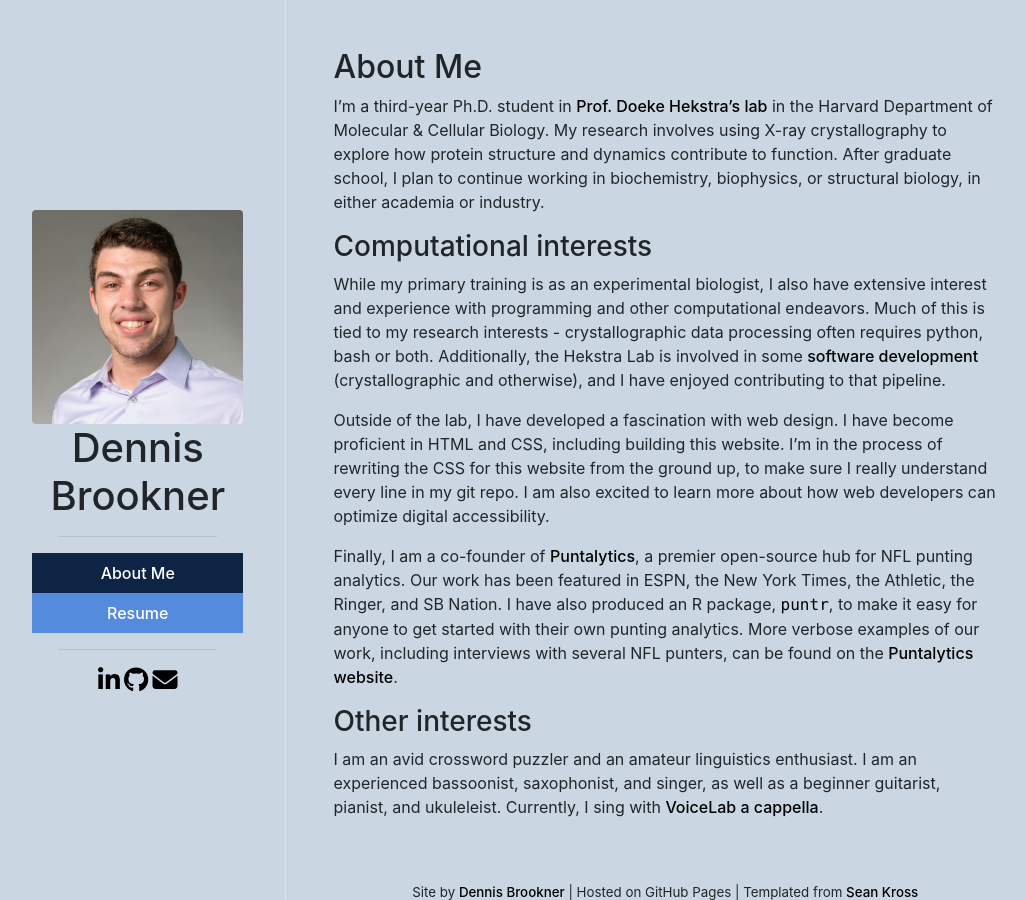
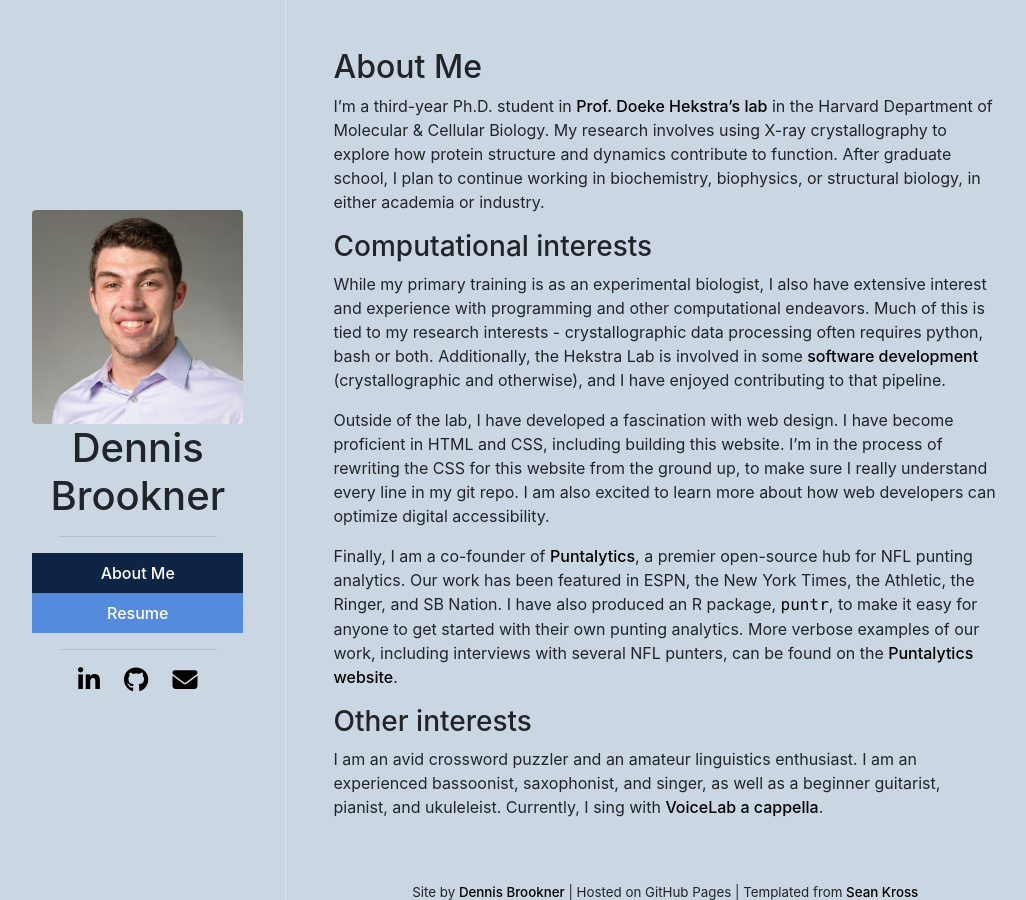
Before and after one commit to dennisbrookner/dennisbrookner.github.io, a Jekyll site: the page built from index.md, in a window 1280 px wide. Shown: the whole page, without its empty margins (122-1148 px from the left). Built offline with Jekyll 4.4.1, drawn with Linux system fonts in a browser that asks for light colours; nearby versions of some CDN libraries.

Commit message:
Update navigation.html

```diff
--- a/_includes/navigation.html
+++ b/_includes/navigation.html
@@ -17,7 +17,7 @@
         <div>
           {% for item in site.data.links %}
             <a href="{{ item.link }}" class="p-2 a-no-underline">
-              <i class="fa fa-{{item.name}} fa-2xl" style="font-size: 25px;"></i>
+              <i class="fa fa-{{item.name}} fa-2xl padded" style="font-size: 25px;"></i>
             </a>
           {% endfor %}
         </div>
```
